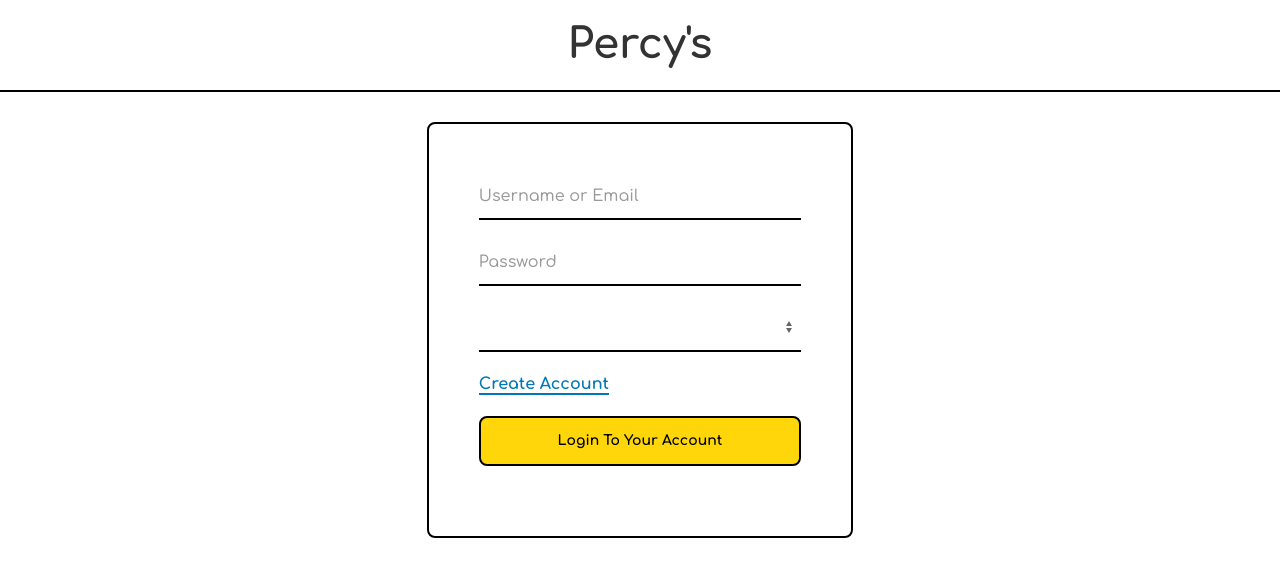
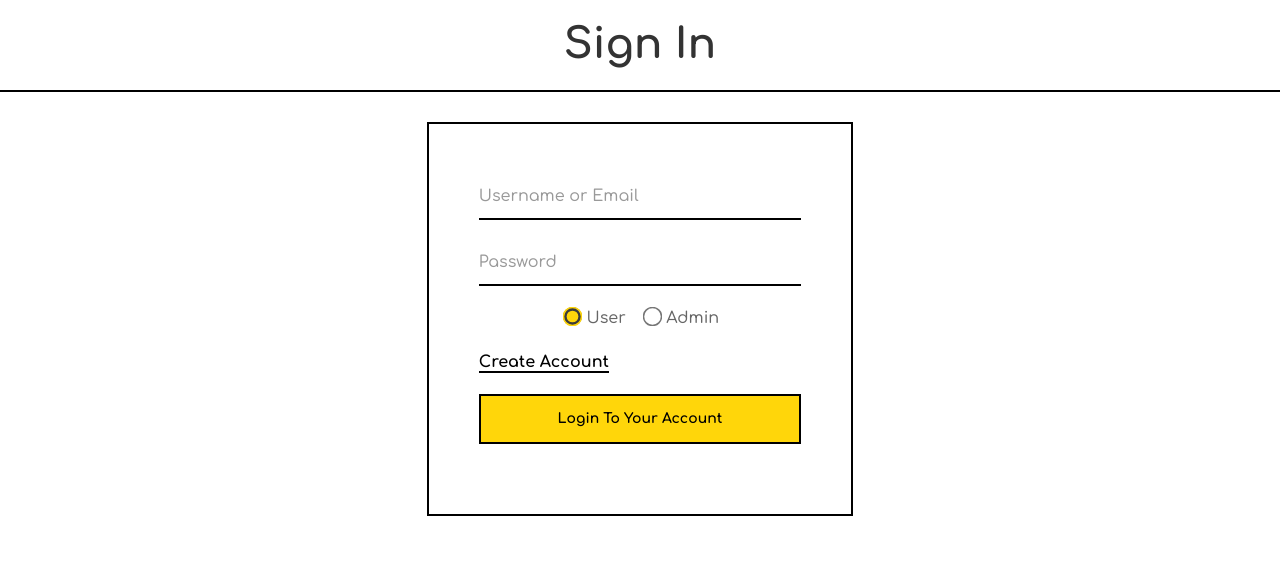
Before and after one commit to PMagombedze/ics-2102-Auth, a Flask app: page / in a window 1280 px wide. Shown: the top 577 px of the page. Run offline with Flask 3, Linux system fonts and the light colour scheme; some libraries are stand-ins or nearby versions.

Commit message:
finished admin dashboard

```diff
--- a/config.py
+++ b/config.py
@@ -3,6 +3,7 @@
 
 import os
 from dotenv import load_dotenv
+from datetime import timedelta
 
 
 load_dotenv()
@@ -16,5 +17,5 @@
     SQLALCHEMY_TRACK_MODIFICATIONS = False
     SQLALCHEMY_DATABASE_URI = os.environ.get('DATABASE_URL')
     JWT_SECRET_KEY = os.environ.get('JWT_SECRET_KEY')
-    JWT_ACCESS_TOKEN_EXPIRES = int(os.environ.get('JWT_ACCESS_TOKEN_EXPIRES'))
-    JWT_REFRESH_TOKEN_EXPIRES = int(os.environ.get('JWT_REFRESH_TOKEN_EXPIRES'))
+    JWT_ACCESS_TOKEN_EXPIRES = timedelta(hours=float(os.environ.get('JWT_ACCESS_TOKEN_EXPIRES')))
+    JWT_REFRESH_TOKEN_EXPIRES = timedelta(hours=float(os.environ.get('JWT_REFRESH_TOKEN_EXPIRES')))
--- a/static/styles.css
+++ b/static/styles.css
@@ -8,7 +8,7 @@
 #authForm {
   background-color: #fff;
   padding: 50px;
-  border-radius: 8px;
+  border-radius: 0;
   border: 2px solid #000000;
 }
 
@@ -33,7 +33,7 @@
 #authBtn {
   background-color: #ffd60a;
   padding: 4px;
-  border-radius: 8px;
+  border-radius: 0;
   text-transform: none;
   color: #000;
   border: 2px solid #000;
--- a/templates/login.html
+++ b/templates/login.html
@@ -2,7 +2,7 @@
 
 <body>
     <div class="uk-text-bold uk-text-large uk-text-center uk-margin-top">
-        <h1 style="font-family: Comfortaa, sans-serif;font-weight: 700;">Percy's</h1>
+        <h1 style="font-family: Comfortaa, sans-serif;font-weight: 700;">Sign In</h1>
     </div>
     <div class="uk-divide-icon" style="height: 1.5px;background-color: #000;"></div>
 
@@ -13,15 +13,13 @@
         <div class="uk-margin">
             <input class="uk-input" type="password" id="password" placeholder="Password">
         </div>
-        <div class="uk-margin">
-            <select class="uk-select">
-                <option id="admin">Admin</option>
-                <option id="user">User</option>
-            </select>
+        <div class="uk-margin uk-grid-small uk-child-width-auto uk-grid uk-flex uk-flex-center">
+            <label><input type="radio" name="role" value="user" style="transform: scale(1.5); accent-color: #ffd60a;" checked> User</label>
+            <label><input type="radio" name="role" value="admin" style="transform: scale(1.5); accent-color: #ffd60a;"> Admin</label>
         </div>
         <div class="uk-margin">
             <a id="signup" class="uk-link-text uk-text-bold uk-text-bold"
-                style="border: none; background-color: #fff;cursor: pointer;border-bottom: 2px solid #0077b6;font-family: Comfortaa;color: #0077b6;">Create
+                style="border: none; background-color: #fff;cursor: pointer;border-bottom: 2px solid #000000;font-family: Comfortaa;color: #000000;">Create
                 Account</a>
         </div>
         <div class="uk-margin">
@@ -56,12 +54,12 @@
                 .then(data => {
                     if (data.message === "logged in successfully") {
                         if (data.is_admin === true) {
-                            cookie.set('admin_access_token', data.access_token, 0.2)
-                            cookie.set('admin_refresh_token', data.refresh_token, 0.2)
+                            cookie.set('admin_access_token', data.access_token, 0.0208)
+                            cookie.set('admin_refresh_token', data.refresh_token, 0.0208)
                             window.location.href = "/admin/dashboard";
                         } else {
-                            cookie.set('user_access_token', data.access_token, 0.2)
-                            cookie.set('user_refresh_token', data.refresh_token, 0.2)
+                            cookie.set('user_access_token', data.access_token, 0.0208)
+                            cookie.set('user_refresh_token', data.refresh_token, 0.0208)
                             window.location.href = "/dashboard";
                         }
                     } else {
--- a/templates/register.html
+++ b/templates/register.html
@@ -2,7 +2,7 @@
 
 <body>
     <div class="uk-text-bold uk-text-large uk-text-center uk-margin-top">
-        <h1 style="font-family: Comfortaa, sans-serif;font-weight: 700;">Percy's</h1>
+        <h1 style="font-family: Comfortaa, sans-serif;font-weight: 700;">Sign Up</h1>
     </div>
     <div class="uk-divide-icon" style="height: 1.5px;background-color: #000;"></div>
 
@@ -18,7 +18,7 @@
         </div>
         <div class="uk-margin">
             <a id="loginPage" href="/" class="uk-link-text uk-text-bold uk-text-bold"
-                style="border: none; background-color: #fff;cursor: pointer;border-bottom: 2px solid #0077b6;font-family: Comfortaa;color: #0077b6;">Back to login</a>
+                style="border: none; background-color: #fff;cursor: pointer;border-bottom: 2px solid #000000;font-family: Comfortaa;color: #000000;">Back to login</a>
         </div>
         <div class="uk-margin">
             <button id="authBtn" class="uk-button uk-text-bold uk-button-primary uk-width-1-1">Create An Account</button>
```
Also changed, not shown: templates/admin.html (+21 -8 lines), templates/dashboard.html (+22 -0 lines), 1 other file.
